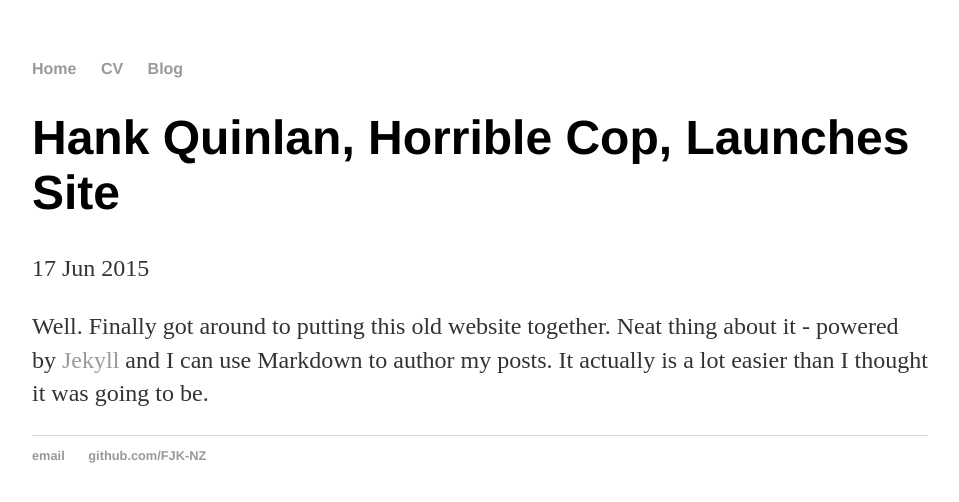
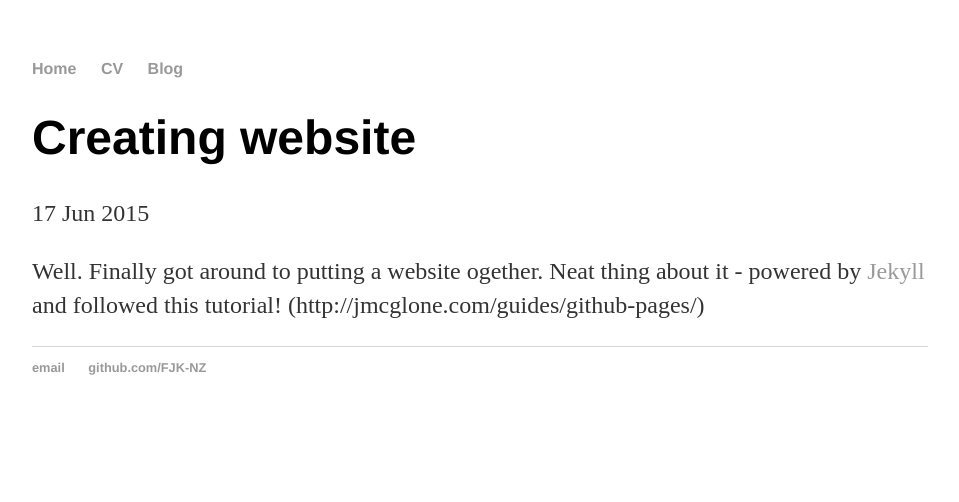
Before and after one commit to FJK-NZ-zz/FJK-NZ.github.io, a Jekyll site: the page built from _posts/2015-06-17-launching-site.md, in a window 1280 px wide. Shown: the top 502 px of the page, without its empty margins (160-1119 px from the left). Built offline with Jekyll 4.4.1, drawn with Linux system fonts in a browser that asks for light colours.

Commit message:
Update 2015-06-17-launching-site.md

```diff
--- a/_posts/2015-06-17-launching-site.md
+++ b/_posts/2015-06-17-launching-site.md
@@ -1,7 +1,7 @@
 ---
 layout: post
-title: "Hank Quinlan, Horrible Cop, Launches Site"
+title: "Creating website"
 date: 2015-06-17
 ---
-Well. Finally got around to putting this old website together. Neat thing about it - powered by [Jekyll](http://jekyllrb.com)
-and I can use Markdown to author my posts. It actually is a lot easier than I thought it was going to be.
+Well. Finally got around to putting a website ogether. Neat thing about it - powered by [Jekyll](http://jekyllrb.com)
+and followed this tutorial! (http://jmcglone.com/guides/github-pages/)
```
